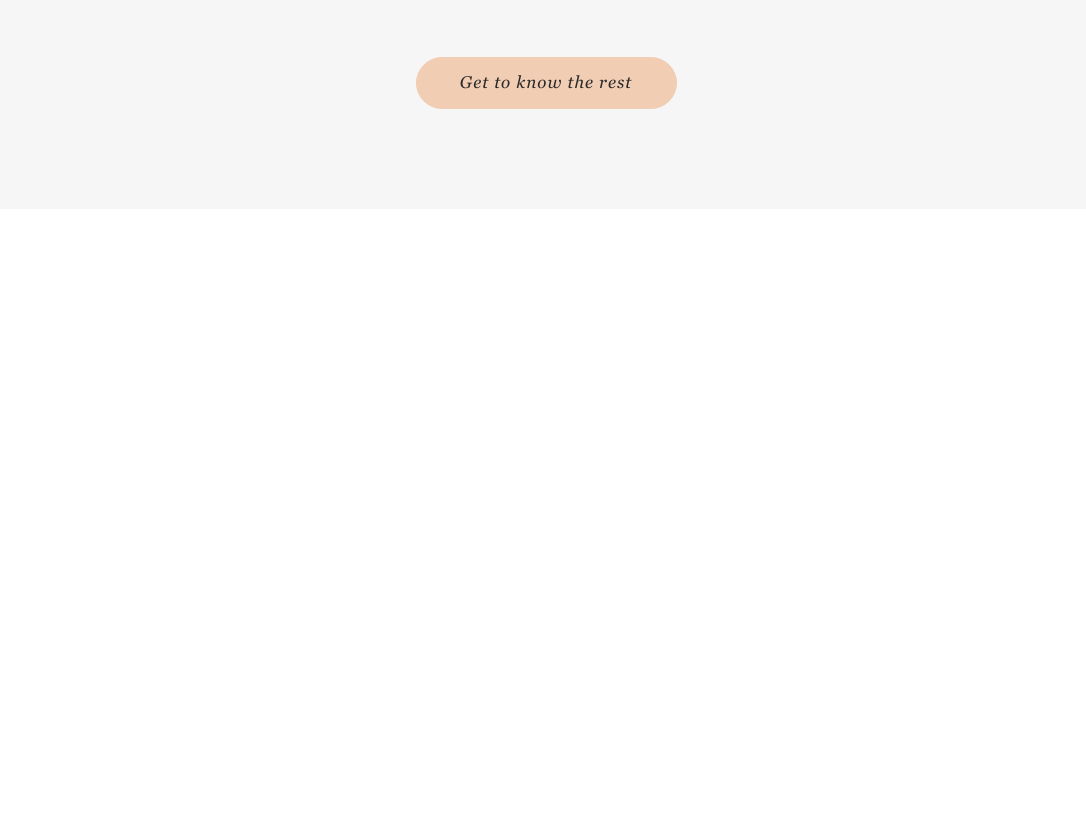
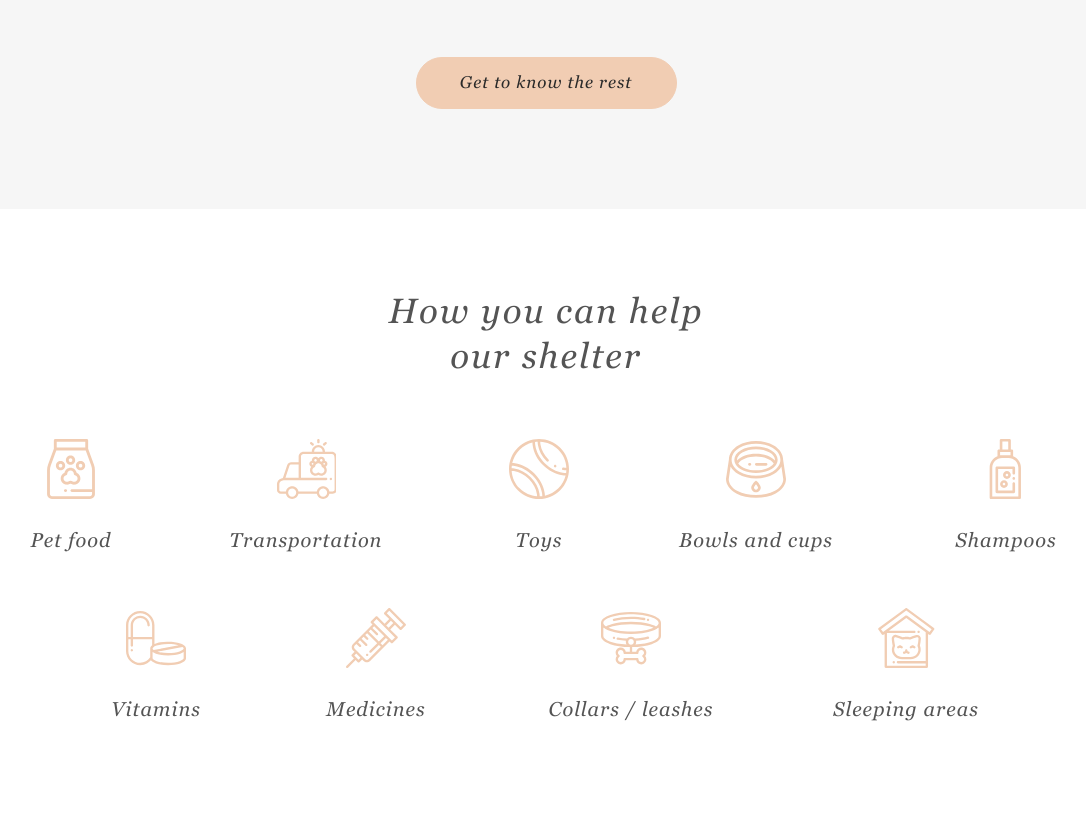
Before and after one commit to Rednata/shelter, a website: page shelter/src/index.html in a window 1280 px wide. Shown: the part 2209-3030 px from the top of the page, without its empty margins (94-1180 px from the left). Before the commit the page ends 2418 px from the top, so only its background shows below. Drawn offline with nearby package versions, Linux system fonts and the light colour scheme; files that its build step writes are made by us from their sources.

Commit message:
feat: add 'help' desktop

```diff
--- a/shelter/src/index.html
+++ b/shelter/src/index.html
@@ -145,6 +145,43 @@
 
     </section>
 
+    <section class="help page-section">
+      <div class="container">
+        <h2 class="title help__title">
+          How you can help our shelter
+        </h2>
+        <ul class="help__list">
+          <li class="help__item help-card help-card_food">
+            Pet food
+          </li>
+          <li class="help__item help-card help-card_transport">
+            Transportation
+          </li>
+          <li class="help__item help-card help-card_toys">
+            Toys
+          </li>
+          <li class="help__item help-card help-card_bowls">
+            Bowls and cups
+          </li>
+          <li class="help__item help-card help-card_shampoo">
+            Shampoos
+          </li>
+          <li class="help__item help-card help-card_vitamin">
+            Vitamins
+          </li>
+          <li class="help__item help-card help-card_medicine">
+            Medicines
+          </li>
+          <li class="help__item help-card help-card_collars">
+            Collars / leashes
+          </li>
+          <li class="help__item help-card help-card_sleep">
+            Sleeping areas
+          </li>
+        </ul>
+
+      </div>
+    </section>
 
   </main>
 </body>
--- a/shelter/src/scss/_friend-card.scss
+++ b/shelter/src/scss/_friend-card.scss
@@ -8,10 +8,6 @@
   padding-bottom: 30px;
   flex-basis: 270px;
   flex-shrink: 0;
-
-  // @include tablet650 {
-  //   display: inline;
-  // }
 
   &__img {
     border-radius: 9px;
--- a/shelter/src/scss/_friends.scss
+++ b/shelter/src/scss/_friends.scss
@@ -76,11 +76,11 @@
     transform: translateY(-13%);
 
     @include tablet760 {
-      top: 83%;
+      top: 80%;
       left: 30%;
     }
     @include mobile400 {
-      top: 80%;
+
       left: 21%;
     }
   }
@@ -97,11 +97,11 @@
     }
 
     @include tablet760 {
-      top: 83%;
+      top: 80%;
       right: calc(30% - 30px);
     }
     @include mobile400 {
-      top: 80%;
+
       right: calc(21% - 30px);
     }
 
--- /dev/null
+++ b/shelter/src/scss/_help-card.scss
@@ -0,0 +1,54 @@
+@mixin helpCard($bgImg) {
+  content: "";
+  display: block;
+  width: 60px;
+  height: 60px;
+  background-image: url("../icons/icon-#{$bgImg}.svg");
+  margin-bottom: 30px;
+}
+
+$helpImages: food, transport, toys, bowls, shampoo, vitamin, medicine, collars, sleep;
+
+.help-card {
+  display: flex;
+  flex-direction: column;
+  align-items: center;
+  font-size: 20px;
+  letter-spacing: 1px;
+  color: $color-dark-l;
+
+  @each $helpImage in $helpImages {
+    &_#{$helpImage}:before {
+        @include helpCard($helpImage)
+
+    }
+  }
+
+  &_food {
+    padding-left: 10px;
+  }
+  &_toys {
+    padding-right: 14px;
+  }
+  &_shampoo {
+    padding-left: 20px;
+  }
+  &_medicine {
+    padding-right: 40px;
+  }
+  &_collars {
+    padding-right: 10px;
+  }
+
+}
+
+
+
+
+
+
+// @each $theme in $themes {
+//   .section-#{$theme} {
+//     background-color: map-get($colors, $theme);
+//   }
+// }
--- a/shelter/src/scss/_help.scss
+++ b/shelter/src/scss/_help.scss
@@ -0,0 +1,57 @@
+.help {
+
+  &__title {
+    max-width: 320px;
+    text-align: center;
+    margin: 0 auto;
+    margin-bottom: 60px;
+  }
+
+  &__list {
+
+    display: grid;
+    grid-template-columns: repeat(20, minmax(min-content, 1fr));
+    row-gap: 56px;
+    justify-items: center;
+  }
+  &__item {
+
+  }
+  &__item.help-card_food {
+    grid-column: 1 / 5;
+    grid-row: 1 / 1;
+  }
+  &__item.help-card_transport {
+    grid-column: 5 / 9;
+    grid-row: 1 / 1
+  }
+  &__item.help-card_toys {
+    grid-column: 9 / 13;
+    grid-row: 1 / 1;
+  }
+  &__item.help-card_bowls {
+    grid-column: 13 / 16;
+    grid-row: 1 / 1;
+  }
+  &__item.help-card_shampoo {
+    grid-column: 17 / 20;
+    grid-row: 1 / 1;
+  }
+  &__item.help-card_vitamin {
+    grid-column: 1 / 8;
+    grid-row: 2 / 2;
+
+  }
+  &__item.help-card_medicine {
+    grid-column: 7 / 10;
+    grid-row: 2 / 2;
+  }
+  &__item.help-card_collars {
+    grid-column: 11 / 14;
+    grid-row: 2 / 2;
+  }
+  &__item.help-card_sleep {
+    grid-column: 14 / 20;
+    grid-row: 2 / 2;
+  }
+}
--- a/shelter/src/scss/index.scss
+++ b/shelter/src/scss/index.scss
@@ -13,3 +13,5 @@
 @import 'about';
 @import 'friends';
 @import 'friend-card';
+@import 'help';
+@import 'help-card';
```
Also changed, not shown: shelter/src/icons/icon-bowls.svg (added), shelter/src/icons/icon-collars.svg (added), shelter/src/icons/icon-email.svg (added), shelter/src/icons/icon-food.svg (added), shelter/src/icons/icon-medicine.svg (added), shelter/src/icons/icon-phone.svg (added), shelter/src/icons/icon-shampoo.svg (added), shelter/src/icons/icon-sleep.svg (added), shelter/src/icons/icon-toys.svg (added), shelter/src/icons/icon-transport.svg (added), shelter/src/icons/icon-vitamin.svg (added), 2 other files.
